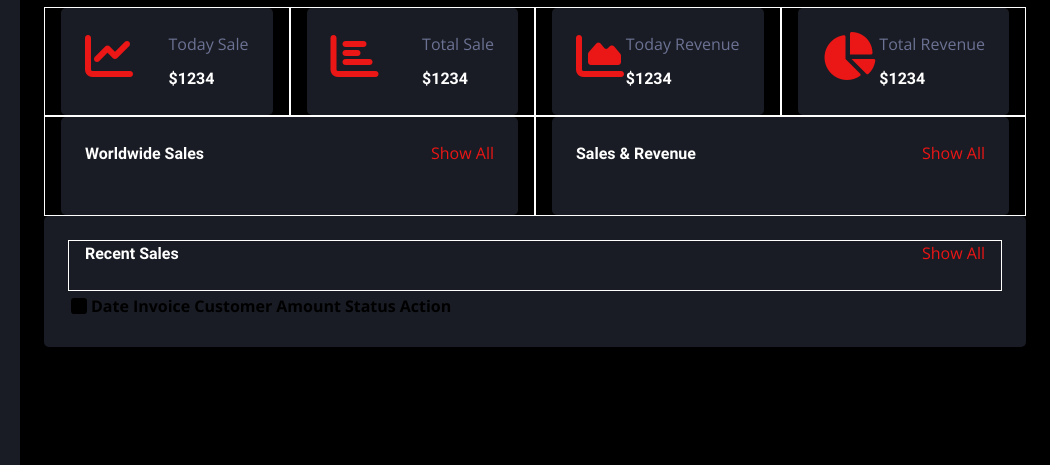
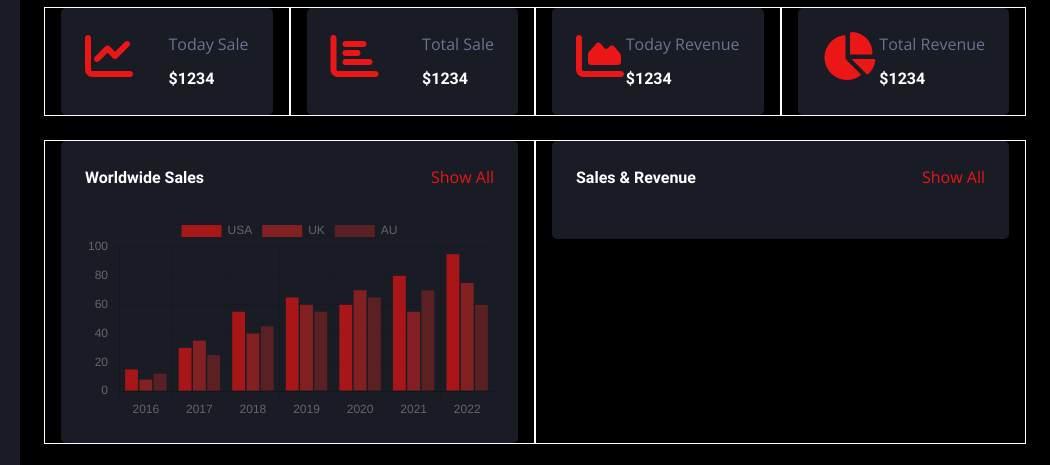
Before and after one commit to akradadiya28/Admin_Pannel, a plain HTML site: page index.html in a window 1280 px wide. Shown: the part 81-546 px from the top of the page, 230-1280 px from the left. Drawn offline with nearby package versions, Linux system fonts and the light colour scheme.

Commit message:
chart added

```diff
--- a/css/style.css
+++ b/css/style.css
@@ -41,8 +41,8 @@ body {
   margin-right: calc((-1) * var(--gutter-width));
 }
 
-.row-gap {
-  row-gap: 24px;
+.m-b-24 {
+  margin-bottom: 24px;
 }
 
 .w-1 {
--- a/index.html
+++ b/index.html
@@ -316,7 +316,7 @@
         <!-- sales-start -->
         <div class="sale-start">
           <div class="container">
-            <div class="row">
+            <div class="row m-b-24">
               <div class="w-3">
                 <div class="sale d-flex justify-between">
                   <i class="fa fa-chart-line"></i>
@@ -359,12 +359,15 @@
         <!-- chart -->
         <div class="chart">
           <div class="container">
-            <div class="row row-gap">
+            <div class="row m-b-24">
               <div class="w-6">
                 <div class="chart-content">
                   <div class="chart-text d-flex justify-between">
                     <h6>Worldwide Sales</h6>
                     <a href="javascript:void(0)">Show All</a>
+                  </div>
+                  <div>
+                    <canvas id="salesChart"></canvas>
                   </div>
                 </div>
               </div>
@@ -392,9 +395,7 @@
               <div class="table">
                 <table>
                   <tr>
-                    <th>
-                      <input type="checkbox" class="form-check-input" />
-                    </th>
+                    <th><input type="checkbox" class="form-check-input" /></th>
                     <th>Date</th>
                     <th>Invoice</th>
                     <th>Customer</th>
@@ -411,6 +412,7 @@
     </main>
     <!-- javascript -->
     <script src="js/jquery.min.js"></script>
+    <script src="https://cdn.jsdelivr.net/npm/chart.js"></script>
     <script src="js/script.js"></script>
   </body>
 </html>
--- a/js/script.js
+++ b/js/script.js
@@ -13,3 +13,34 @@ $(document).ready(function () {
         $("body").toggleClass("close");
     })
 })
+// chart bar
+const ctx = document.getElementById('salesChart');
+
+new Chart(ctx, {
+    type: 'bar',
+    data: {
+        labels: ['2016', '2017', '2018', '2019', '2020', '2021', '2022'],
+        datasets: [{
+            label: 'USA',
+            data: [15, 30, 55, 65, 60, 80, 95],
+            backgroundColor: '#a91617',
+        },
+        {
+            label: 'UK',
+            data: [8, 35, 40, 60, 70, 55, 75],
+            backgroundColor: '#832122'
+        },
+        {
+            label: 'AU',
+            data: [12, 25, 45, 55, 65, 70, 60],
+            backgroundColor: '#5a2023'
+        }]
+    },
+    options: {
+        scales: {
+            y: {
+                beginAtZero: true
+            }
+        }
+    }
+});
```
